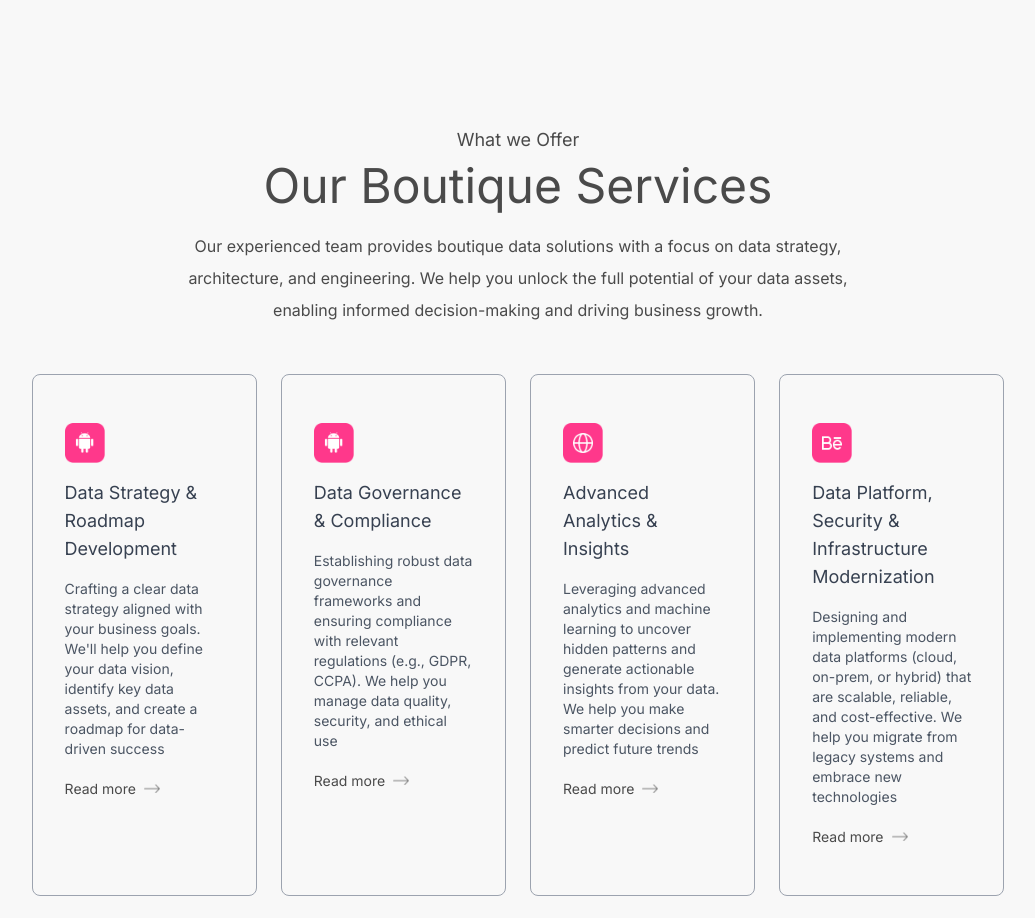
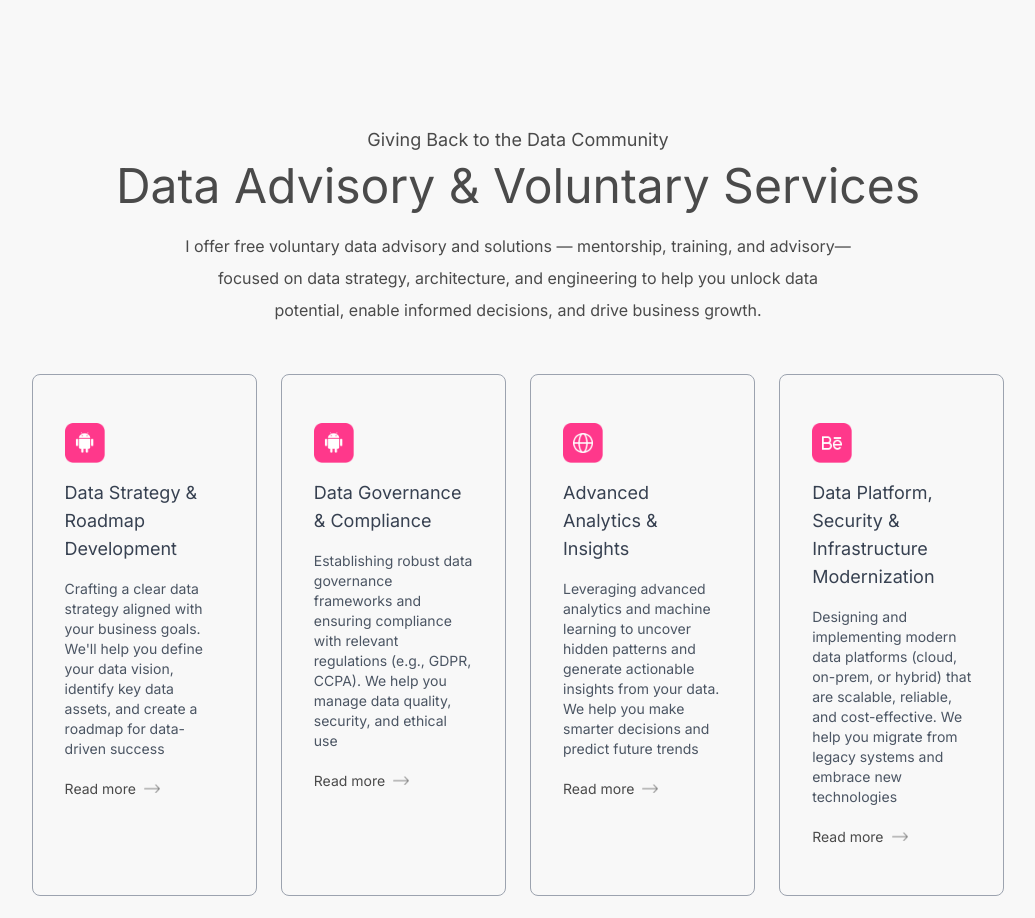
Before and after one commit to Connect-Shivendra/Portfolio, a Next.js app: page / in a window 1280 px wide. Shown: the part 2140-3058 px from the top of the page, without its empty margins (122-1157 px from the left). Built offline with nearby package versions, Linux system fonts and the light colour scheme.

Commit message:
Services message change

```diff
--- a/app/components/Services.jsx
+++ b/app/components/Services.jsx
@@ -14,19 +14,19 @@ const Services = () => {
           initial={{opacity: 0, y: -20}}
           whileInView={{opacity: 1, y:0}}
           transition={{duration: 0.3, delay: 0.5}}
-          className='text-center mb-2 text-lg font-Ovo'>What we Offer</motion.h4>
+          className='text-center mb-2 text-lg font-Ovo'>Giving Back to the Data Community</motion.h4>
         <motion.h2
           initial={{opacity: 0, y: -20}}
           whileInView={{opacity: 1, y:0}}
           transition={{duration: 0.5, delay: 0.5}}
-          className='text-center text-5xl font-Ovo'>Our Boutique Services</motion.h2>
+          className='text-center text-5xl font-Ovo'>Data Advisory & Voluntary Services</motion.h2>
 
         <motion.p
           initial={{opacity: 0}}
           whileInView={{opacity: 1}}
           transition={{duration: 0.5, delay: 0.7}}
           className='text-center max-w-2xl mx-auto mt-5 mb-12 font-Ovo'>
-            Our experienced team provides boutique data solutions with a focus on data strategy, architecture, and engineering. We help you unlock the full potential of your data assets, enabling informed decision-making and driving business growth.
+            I offer free voluntary data advisory and solutions — mentorship, training, and advisory—focused on data strategy, architecture, and engineering to help you unlock data potential, enable informed decisions, and drive business growth.
         </motion.p>
 
         <motion.div
```
